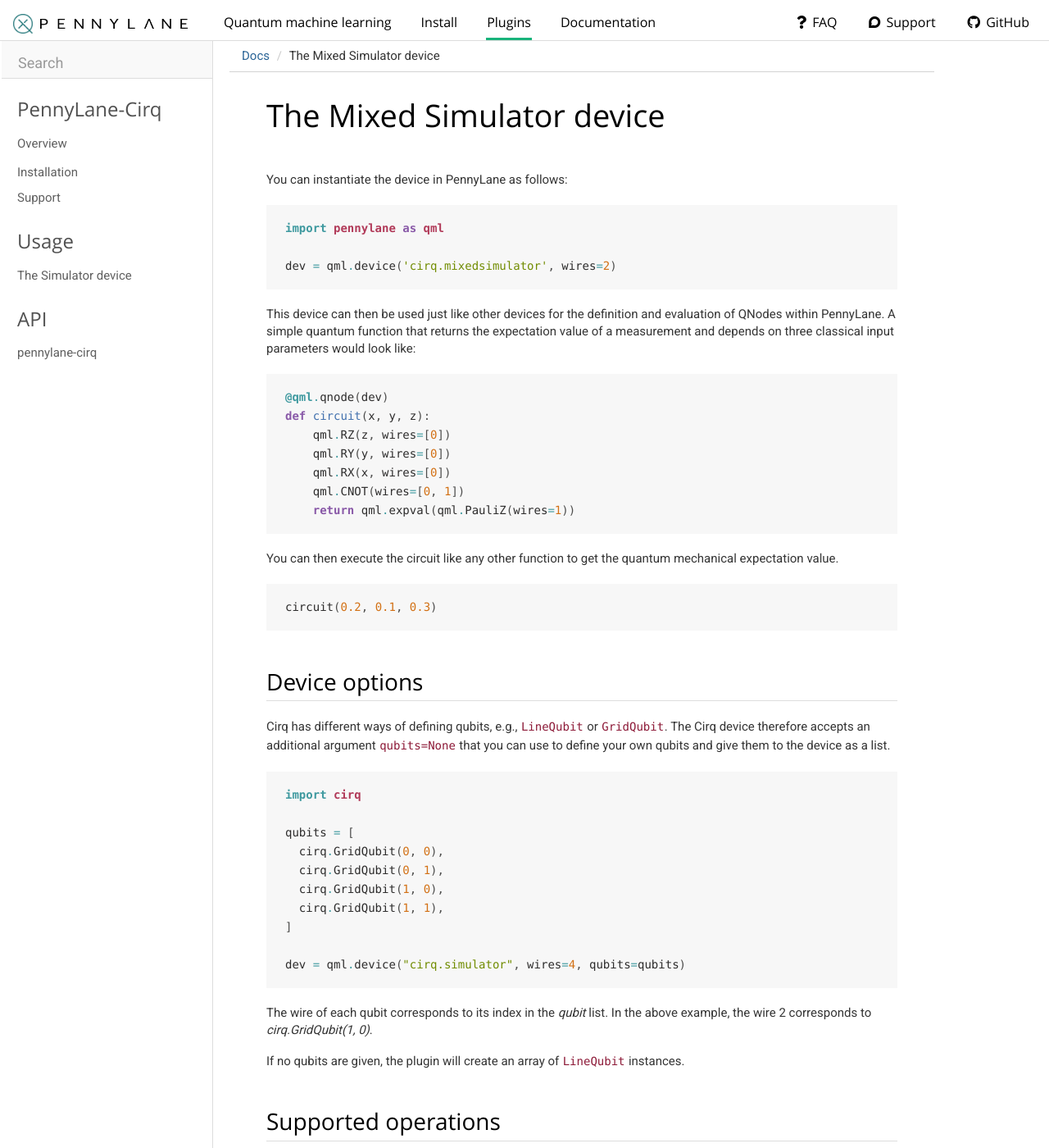
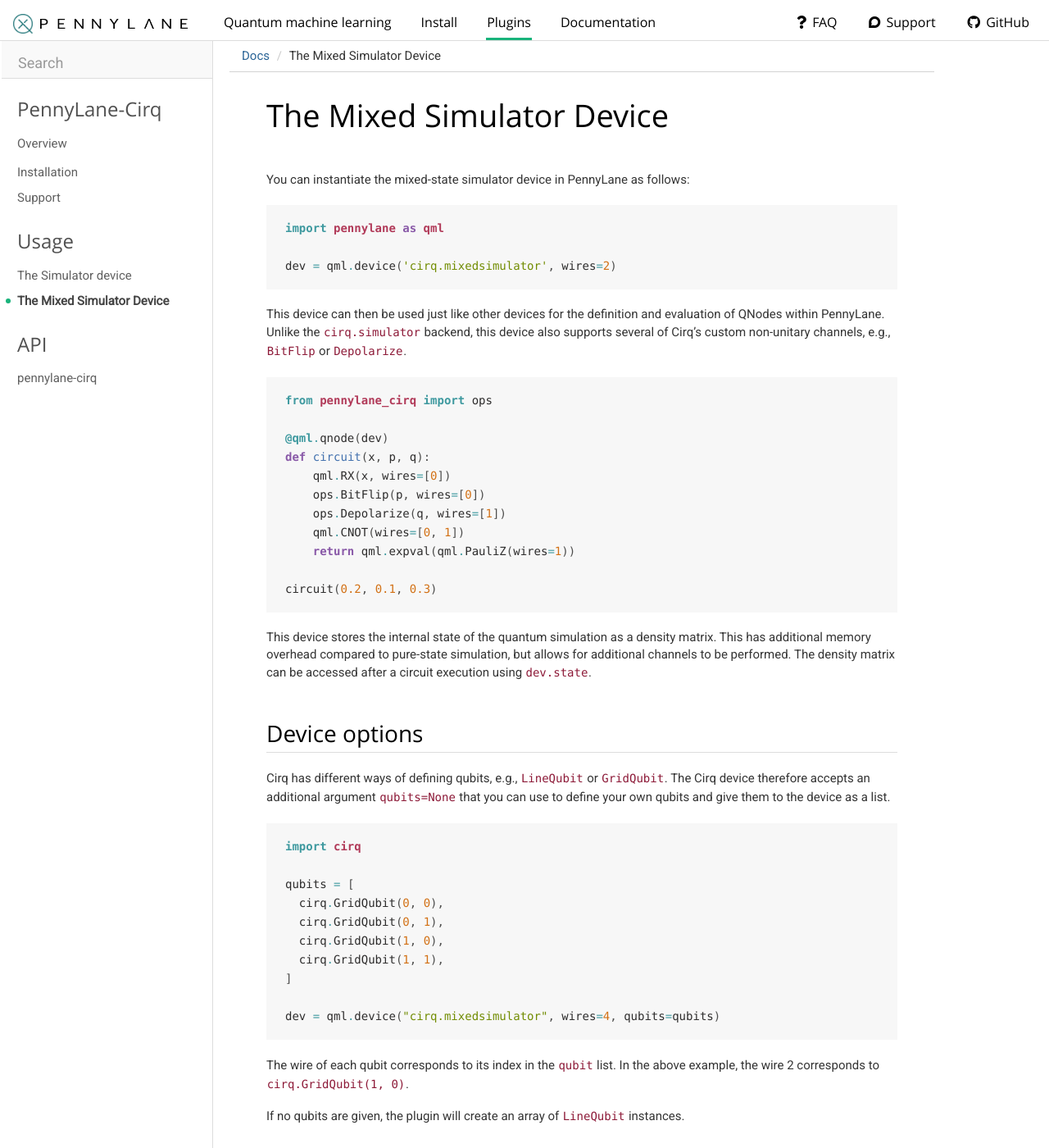
Before and after one commit to PennyLaneAI/pennylane-cirq, a Sphinx documentation site: the page built from doc/devices/mixed_simulator.rst, in a window 1280 px wide and 1400 px high. Shown: the whole window at 82% size. Built offline with Sphinx 7.4.7, drawn with Linux system fonts in a browser that asks for light colours; nearby versions of some CDN libraries; some of the changed text lies outside the part shown.

Commit message:
updating docs

```diff
--- a/doc/devices/mixed_simulator.rst
+++ b/doc/devices/mixed_simulator.rst
@@ -1,7 +1,7 @@
-The Mixed Simulator device
+The Mixed Simulator Device
 ==========================
 
-You can instantiate the device in PennyLane as follows:
+You can instantiate the mixed-state simulator device in PennyLane as follows:
 
 .. code-block:: python
 
@@ -10,24 +10,27 @@
     dev = qml.device('cirq.mixedsimulator', wires=2)
 
 This device can then be used just like other devices for the definition and evaluation of QNodes within PennyLane.
-A simple quantum function that returns the expectation value of a measurement and depends on three classical input
-parameters would look like:
+Unlike the ``cirq.simulator`` backend, this device also supports several of Cirq's custom non-unitary channels,
+e.g., ``BitFlip`` or ``Depolarize``.
 
 .. code-block:: python
 
+    from pennylane_cirq import ops
+
     @qml.qnode(dev)
-    def circuit(x, y, z):
-        qml.RZ(z, wires=[0])
-        qml.RY(y, wires=[0])
+    def circuit(x, p, q):
         qml.RX(x, wires=[0])
+        ops.BitFlip(p, wires=[0])
+        ops.Depolarize(q, wires=[1])
         qml.CNOT(wires=[0, 1])
         return qml.expval(qml.PauliZ(wires=1))
 
-You can then execute the circuit like any other function to get the quantum mechanical expectation value.
+    circuit(0.2, 0.1, 0.3)
 
-.. code-block:: python
-
-    circuit(0.2, 0.1, 0.3)
+This device stores the internal state of the quantum simulation as a density matrix.
+This has additional memory overhead compared to pure-state simulation, but allows for
+additional channels to be performed. The density matrix can be accessed after a circuit
+execution using ``dev.state``.
 
 Device options
 ~~~~~~~~~~~~~~
@@ -47,17 +50,18 @@
       cirq.GridQubit(1, 1),
     ]
 
-    dev = qml.device("cirq.simulator", wires=4, qubits=qubits)
+    dev = qml.device("cirq.mixedsimulator", wires=4, qubits=qubits)
 
-The wire of each qubit corresponds to its index in the `qubit` list. In the above example,
-the wire 2 corresponds to `cirq.GridQubit(1, 0)`.
+The wire of each qubit corresponds to its index in the ``qubit`` list. In the above example,
+the wire 2 corresponds to ``cirq.GridQubit(1, 0)``.
 
 If no qubits are given, the plugin will create an array of ``LineQubit`` instances.
 
 Supported operations
 ~~~~~~~~~~~~~~~~~~~~
 
-The ``cirq.simulator`` device supports all PennyLane
+The ``cirq.mixedsimulator`` device supports all PennyLane
 `operations and observables <https://pennylane.readthedocs.io/en/stable/introduction/operations.html>`_.
 
-In the future, the device will also support all Cirq operations.
+It also supports the following non-unitary channels from Cirq (found in ``pennylane_cirq.ops``):
+``BitFlip``, ``PhaseFlip``, ``PhaseDamp``, ``AmplitudeDamp``, and ``Depolarize``.
--- a/doc/devices/simulator.rst
+++ b/doc/devices/simulator.rst
@@ -59,5 +59,3 @@
 
 The ``cirq.simulator`` device supports all PennyLane
 `operations and observables <https://pennylane.readthedocs.io/en/stable/introduction/operations.html>`_.
-
-In the future, the device will also support all Cirq operations.
--- a/doc/index.rst
+++ b/doc/index.rst
@@ -64,6 +64,7 @@
    :hidden:
 
    devices/simulator
+   devices/mixed_simulator
 
 .. toctree::
    :maxdepth: 1
```
